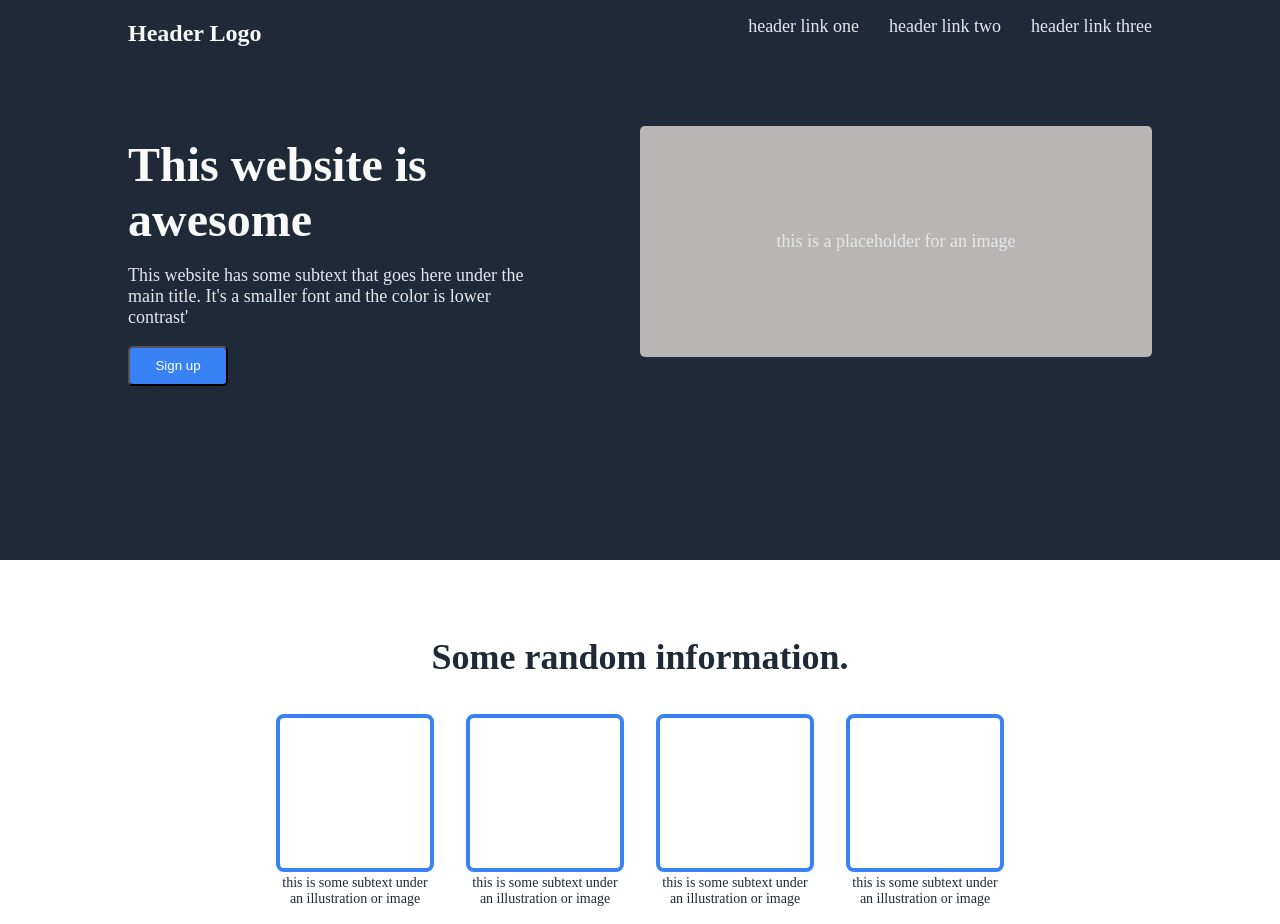
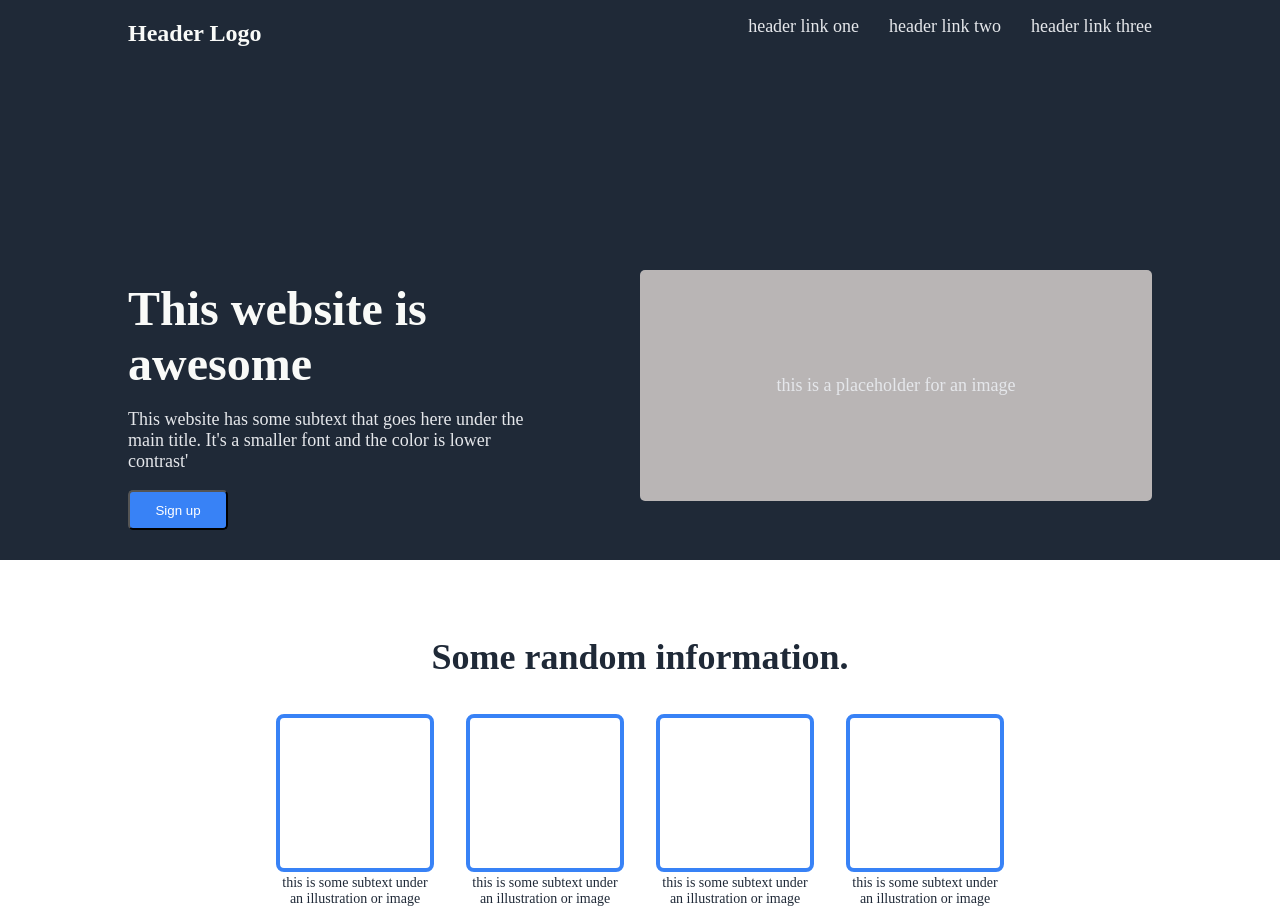
Before and after one commit to denoti/top_landing_page, a plain HTML site: page index.html in a window 1280 px wide. Shown: the top 924 px of the page. Drawn offline with Linux system fonts and the light colour scheme.

Commit message:
Added changes on the hero information

```diff
--- a/styles.css
+++ b/styles.css
@@ -10,6 +10,7 @@ section.hero-section {
   height: 70vh;
   display: flex;
   align-items: center;
+  justify-content: space-between;
   flex-direction: column;
 }
 nav {
@@ -39,7 +40,7 @@ a {
   width: 80%;
   justify-content: space-between;
   align-items: center;
-  margin-top: 30px;
+  margin-bottom: 30px;
 }
 div.awesome {
   width: 40%;
```
